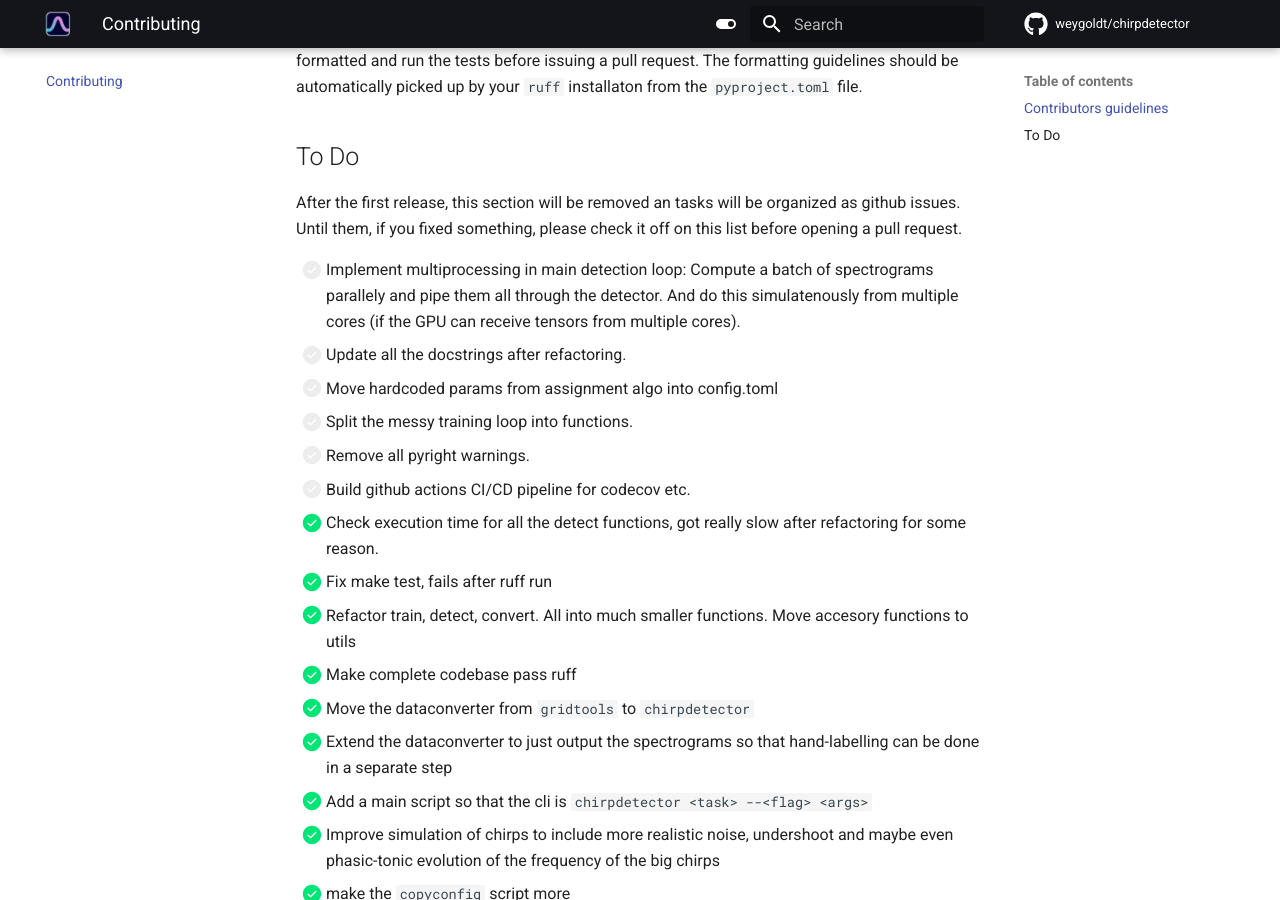
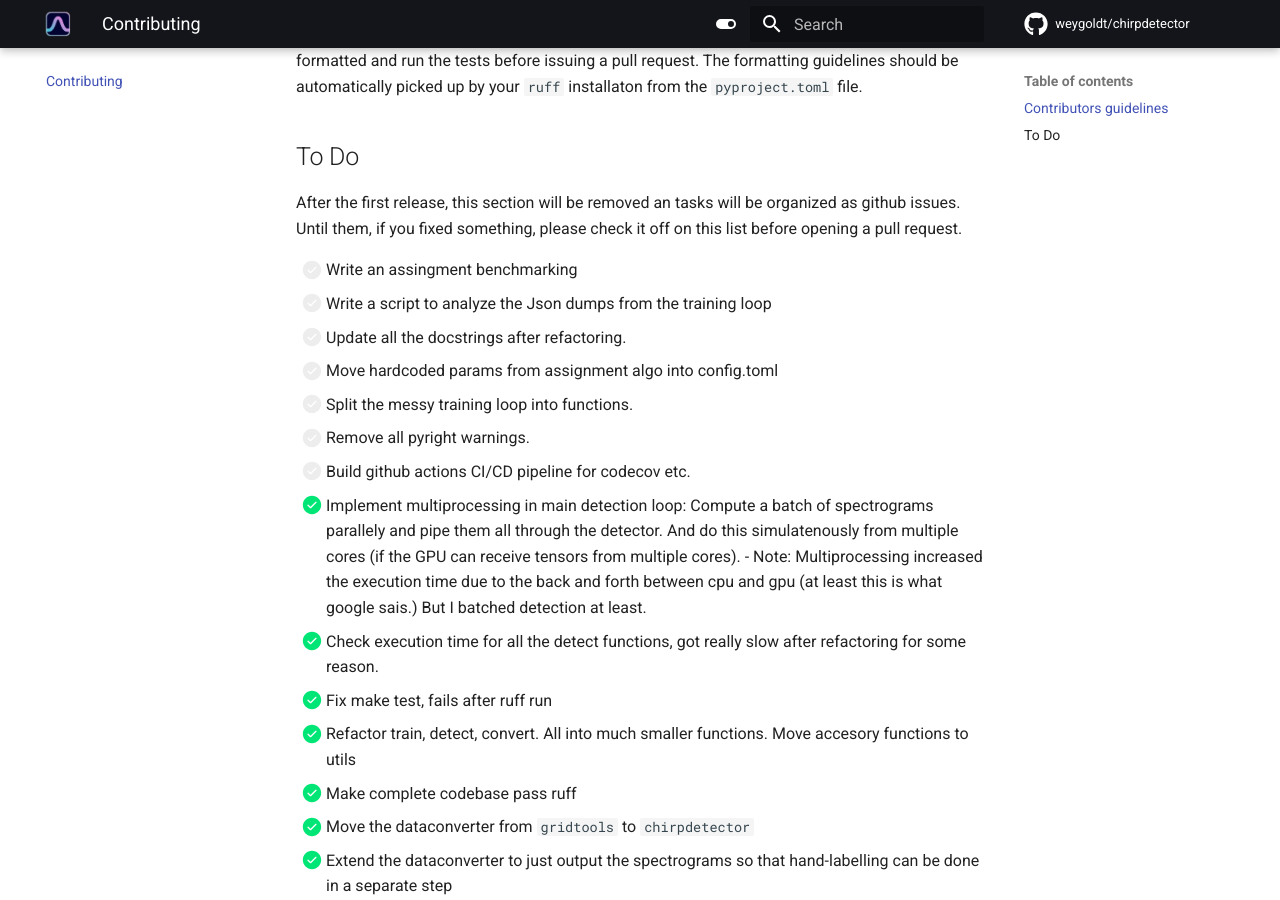
Before and after one commit to weygoldt/chirpdetector, an MkDocs documentation site: the page built from docs/contributing.md, in a window 1280 px wide and 900 px high, scrolled down 768 px. Built offline with MkDocs 1.6.1 and Material for MkDocs 9.7.7, drawn with Linux system fonts in a browser that asks for light colours; emoji names are drawn with the system emoji font; comment, search, counter and statistics services are not loaded.

Commit message:
update docs todo

```diff
--- a/docs/contributing.md
+++ b/docs/contributing.md
@@ -29,15 +29,19 @@ After the first release, this section will be removed an tasks will be organized
 as github issues. Until them, if you fixed something, please check it off on this
 list before opening a pull request.
 
-- [ ] Implement multiprocessing in main detection loop: Compute a batch of
-      spectrograms parallely and pipe them all through the detector. And do this
-      simulatenously from multiple cores (if the GPU can receive tensors from multiple
-      cores).
+- [ ] Write an assingment benchmarking
+- [ ] Write a script to analyze the Json dumps from the training loop
 - [ ] Update all the docstrings after refactoring.
 - [ ] Move hardcoded params from assignment algo into config.toml
 - [ ] Split the messy training loop into functions.
 - [ ] Remove all pyright warnings.
 - [ ] Build github actions CI/CD pipeline for codecov etc.
+- [x] Implement multiprocessing in main detection loop: Compute a batch of
+      spectrograms parallely and pipe them all through the detector. And do this
+      simulatenously from multiple cores (if the GPU can receive tensors from multiple
+      cores). - Note: Multiprocessing increased the execution time due to the back and forth
+      between cpu and gpu (at least this is what google sais.) But I batched
+      detection at least.
 - [x] Check execution time for all the detect functions, got really slow after refactoring for some reason.
 - [x] Fix make test, fails after ruff run
 - [x] Refactor train, detect, convert. All into much smaller functions. Move accesory functions to utils
```
